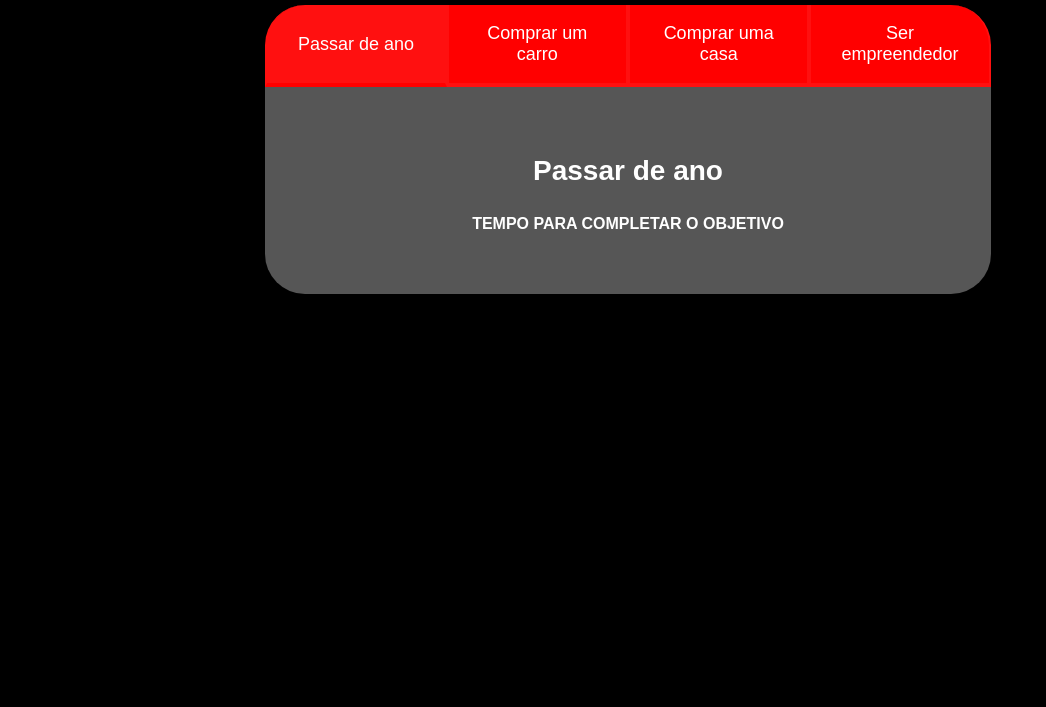
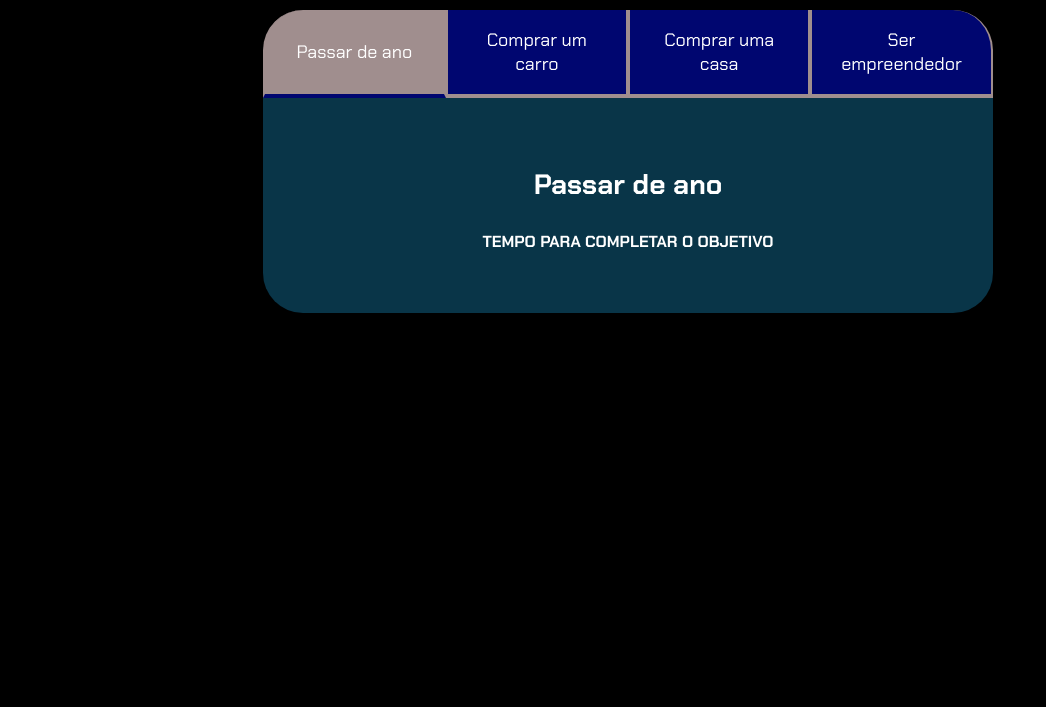
Before and after one commit to Joaooliveiira/Proj-Vida-Joao, a plain HTML site: page index.html in a window 1280 px wide. Shown: the part 93-800 px from the top of the page, without its empty margins (0-1046 px from the left). Drawn offline with Linux system fonts and the light colour scheme.

Commit message:
11/04/24

```diff
--- a/main.js
+++ b/main.js
@@ -11,3 +11,15 @@ for (let i = 0; i < botoes.length; i++) {
         textos[i].classList.add("ativo");
     }
 }
+
+const contadores = document.querySelectorALL (".contador");
+const tempoObjetivo1 = new Date("2024-07-08T00:00:00");
+
+contadores[0].textContent = calculaTempo(tempoObjetivo1);
+
+function calculaTempo(tempoObjetivo){
+    let tempoAtual = new Date();
+
+
+
+}
--- a/style.css
+++ b/style.css
@@ -1,11 +1,12 @@
+@import url('https://fonts.googleapis.com/css2?family=Chakra+Petch:ital,wght@0,300;0,400;0,500;0,600;0,700;1,300;1,400;1,500;1,600;1,700&display=swap&#39;');
 
 :root{
     --cor-de-fundo: #000000;
-    --verde: #ff0000;
+    --verde: #056400;
     --branco: #FFFFFF;
-    --botao-ativo: #ff1010;
-    --botao-inativo: #ff0000;
-    --texto-fundo: #565656;
+    --botao-ativo: #a08e8e;
+    --botao-inativo: #000670;
+    --texto-fundo: #1d9dd456;
     }
 
     body{
```
Also changed, not shown: index.html (+1 -0 lines).
